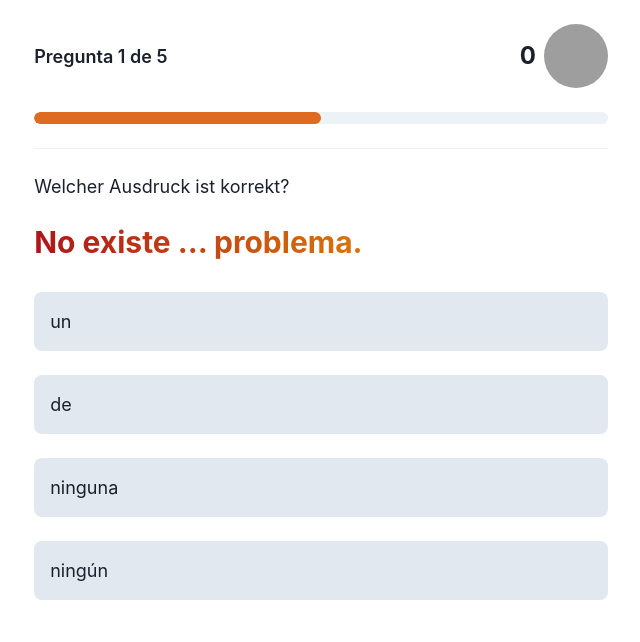
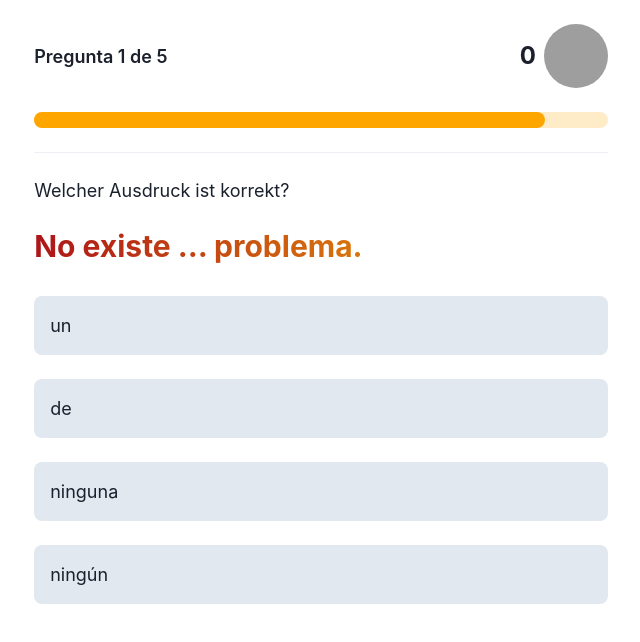
Before and after one commit to joernkgrp/quizlingo-chakra-ui, a Next.js app: page /game in a window 1280 px wide. Shown: the top 642 px of the page, without its empty margins (319-959 px from the left). Built offline with nearby package versions, Linux system fonts and the light colour scheme; grey boxes are pictures that could not be loaded.

Commit message:
Use framer-motion to set visual timer, new useEffect

```diff
--- a/src/pages/game.tsx
+++ b/src/pages/game.tsx
@@ -1,4 +1,4 @@
-import React, { useState } from "react";
+import React, { useState, useEffect } from "react";
 import { motion } from "framer-motion";
 import { useRouter } from "next/router";
 
@@ -106,6 +106,7 @@ const Game = () => {
     correctOptionString.style.color = theme.colors.white;
 
     setTimeout(() => {
+      setCheck((check) => !check);
       clickedOptionString.style.backgroundColor = theme.colors.gray[200];
       clickedOptionString.style.color = theme.colors.gray[800];
       correctOptionString.style.backgroundColor = theme.colors.gray[200];
@@ -128,28 +129,61 @@ const Game = () => {
       ToastResponse(false);
     }
     handleNext(1000);
+    setCheck((check) => !check);
+    setNewScale(1);
   }
 
   // Set timer to 10 sec
 
-  React.useEffect(() => {
-    const timer = setInterval(() => {
-      setProgress((oldProgress) => {
-        if (oldProgress <= 0) {
-          return 0;
+  let timer;
+  const [check, setCheck] = useState(true);
+  const [newScale, setNewScale] = useState(1);
+
+  const variants = {
+    open: {
+      y: 0,
+      opacity: 1,
+      transition: {
+        y: { stiffness: 1000, velocity: -100 },
+      },
+    },
+    closed: {
+      y: 50,
+      opacity: 0,
+      transition: {
+        y: { stiffness: 1000 },
+      },
+    },
+  };
+
+  const updateCount = () => {
+    timer =
+      !timer &&
+      setInterval(() => {
+        if (activeStep == maxSteps - 1) {
+          router.push("/results");
+        } else {
+          setActiveStep((activeStep) => activeStep + 1);
         }
-        const diff = 10;
-        var returnTime = Math.min(oldProgress - diff, 100);
-        console.log(returnTime);
+      }, 10000);
 
-        return returnTime;
-      });
+    if (activeStep === maxSteps - 2) clearInterval(timer);
+  };
+
+  const updateWidth = () => {
+    setInterval(() => {
+      setNewScale((newScale) => newScale - 0.2);
     }, 1000);
 
-    return () => {
-      clearInterval(timer);
-    };
-  }, []);
+    if (newScale === 0) clearInterval(timer);
+  };
+
+  useEffect(() => {
+    updateCount();
+    updateWidth();
+
+    return () => clearInterval(timer);
+  }, [activeStep]);
 
   return (
     <Container>
@@ -168,7 +202,16 @@ const Game = () => {
             <User name="Tom Bola" variant="right" score={score}></User>
           </Flex>
 
-          <Progress borderRadius={"lg"} value={progress} colorScheme="orange" />
+          <div className="wrapper">
+            <motion.div
+              style={{ originX: 0,}}
+              initial={{ width: "100%" }}
+              animate={{ width: "0%" }}
+              transition={{ duration: 10*5, ease: "linear"}}
+              className="box"
+            />
+            <motion.div animate={{ width: "100%" }} className="boxBackground" />
+          </div>
 
           <Divider />
 
--- a/src/styles.css
+++ b/src/styles.css
@@ -1,5 +1,6 @@
 .box {
   position: absolute;
+  width: 100%;
   height: 16px;
   border-radius: 16px;
   background: orange;
```
